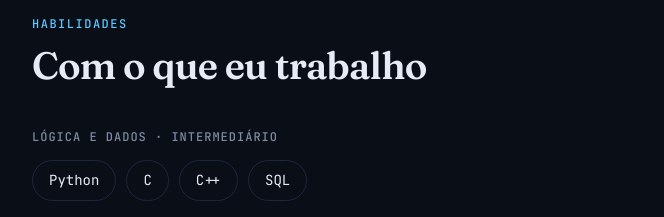
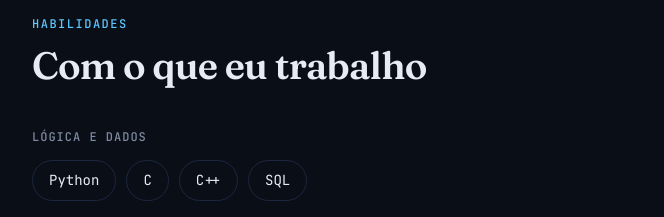
Before and after one commit to YuriSilvaaa/Portfolio-Pessoal, a plain HTML site: page index.html in a window 1280 px wide. Shown: the part 2980-3197 px from the top of the page, without its empty margins (352-1016 px from the left). Drawn offline with Linux system fonts and the light colour scheme.

Commit message:
Remove o nível "intermediário" das linguagens

```diff
--- a/index.html
+++ b/index.html
@@ -164,7 +164,7 @@
 
       <div class="stack reveal">
         <div>
-          <h3>Lógica e dados · intermediário</h3>
+          <h3>Lógica e dados</h3>
           <ul class="pills">
             <li>Python</li><li>C</li><li>C++</li><li>SQL</li>
           </ul>
```
Also changed, not shown: 1 other file.
